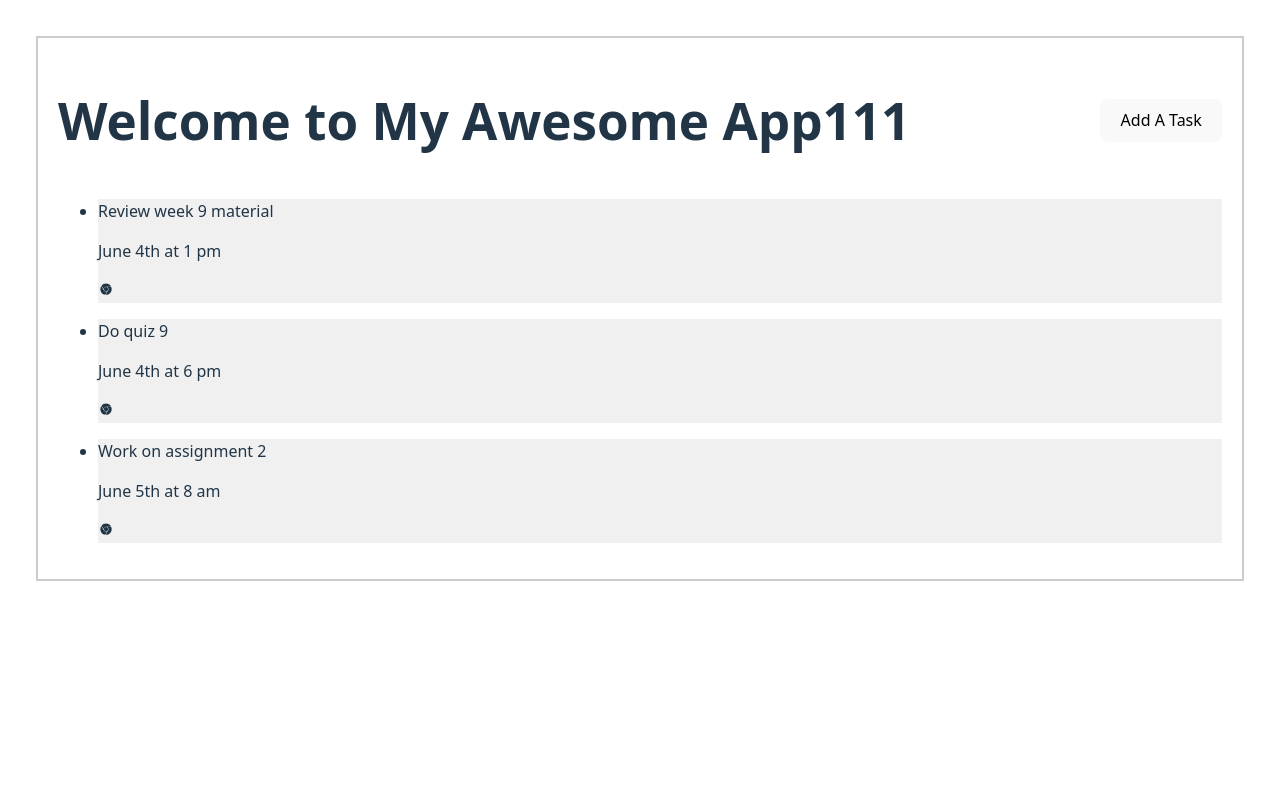
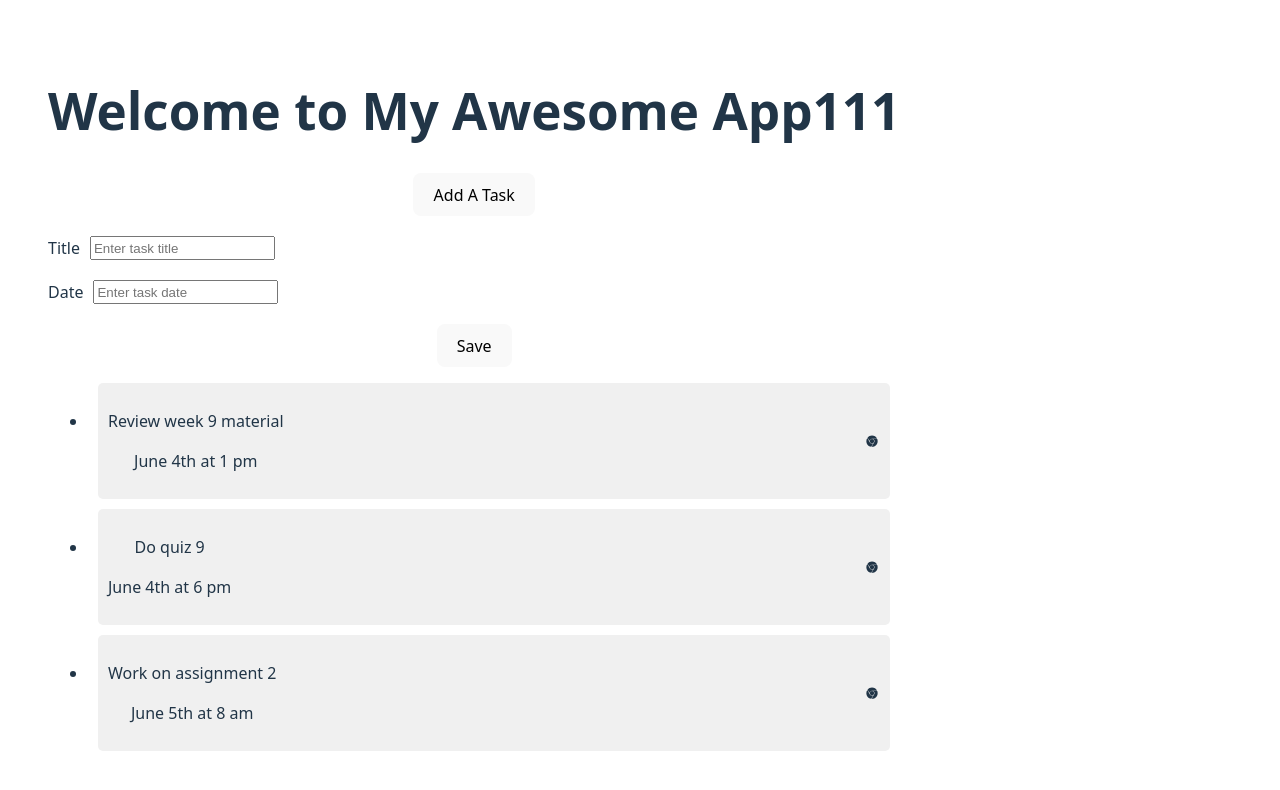
Before and after one commit to ytzytz2024/cs5610, a React (Vite) app in the folder week9/vite-project/: page / in a window 1280 px wide. Shown: the top 790 px of the page. Built offline with nearby package versions, Linux system fonts and the light colour scheme.

Commit message:
Add AddTask component and update App to include task creation form; refactor CSS for improved layout

```diff
--- a/week9/vite-project/src/App.jsx
+++ b/week9/vite-project/src/App.jsx
@@ -1,6 +1,7 @@
 import React from 'react'
 import Header from './components/Header'
 import TasksList from './components/TasksList'
+import AddTask from './components/AddTask'
 
 export default function App() {
   const appName = 'My Awesome App111'
@@ -8,6 +9,7 @@ export default function App() {
   return (
     <div className="appContainer">
       <Header myAppName={appName} version={2}/>
+      <AddTask />
       <TasksList />
     </div>
   )
--- /dev/null
+++ b/week9/vite-project/src/components/AddTask.jsx
@@ -0,0 +1,47 @@
+import React, { useState } from 'react';
+
+export default function AddTask() {
+  const [title, setTitle] = useState('');
+  const [date, setDate] = useState('');
+
+  const handleTitleChange = (e) => {
+    setTitle(e.target.value);
+  };
+
+  const handleDateChange = (e) => {
+    setDate(e.target.value);
+  };
+
+  function handleSubmit(e) {
+    e.preventDefault();
+    const newTask = { title, date };
+    console.log('New Task:', newTask);
+    setTitle('');
+    setDate('');
+
+  }
+
+  return (
+    <form onSubmit={handleSubmit}>
+      <div className="form-control">
+        <label>Title</label>
+        <input
+          type="text"
+          placeholder="Enter task title"
+          value={title}
+          onChange={handleTitleChange}
+        />
+      </div>
+      <div className="form-control">
+        <label>Date</label>
+        <input
+          type="text"
+          placeholder="Enter task date"
+          value={date}
+          onChange={handleDateChange}
+        />
+      </div>
+      <button type="submit">Save</button>
+    </form>
+  );
+}
--- a/week9/vite-project/src/index.css
+++ b/week9/vite-project/src/index.css
@@ -24,6 +24,7 @@ a:hover {
 
 body {
   margin: 0;
+  display: flex;
   /* place-items: center;*/
   min-width: 320px;
   min-height: 100vh;
@@ -36,19 +37,9 @@ h1 {
 }
 .appContainer {
   max-width: 1280px;
-  margin: 20px; /* Margin */
-  padding: 20px; /* Padding */
-  border: 2px solid #ccc; /* Border around the div */
-}
-
-.headerContainer {
-  display: flex;
-  justify-content: space-between;
-  align-items: center;
-}
-
-.taskContainer {
-  background-color: #f0f0f0; /* Light grey */
+  margin: 0 auto;
+  padding: 2rem;
+  text-align: center;
 }
 
 button {
@@ -70,6 +61,25 @@ button:focus-visible {
   outline: 4px auto -webkit-focus-ring-color;
 }
 
+.taskContainer {
+  background-color: #f0f0f0; /* Background color */
+  margin: 10px; /* Margin */
+  padding: 10px; /* Padding */
+  border-radius: 5px; /* Rounded corners */
+  display: flex; /* Flex container */
+  justify-content: space-between; /* Space between text and icon */
+  align-items: center; /* Center vertically */
+}
+
+.form-control {
+  margin: 20px 0;
+  display:flex;
+}
+
+.form-control label {
+  margin-right: 10px;
+}
+
 @media (prefers-color-scheme: light) {
   :root {
     color: #213547;
```
Also changed, not shown: 1 other file (tests, documents, lock files or other folders).
